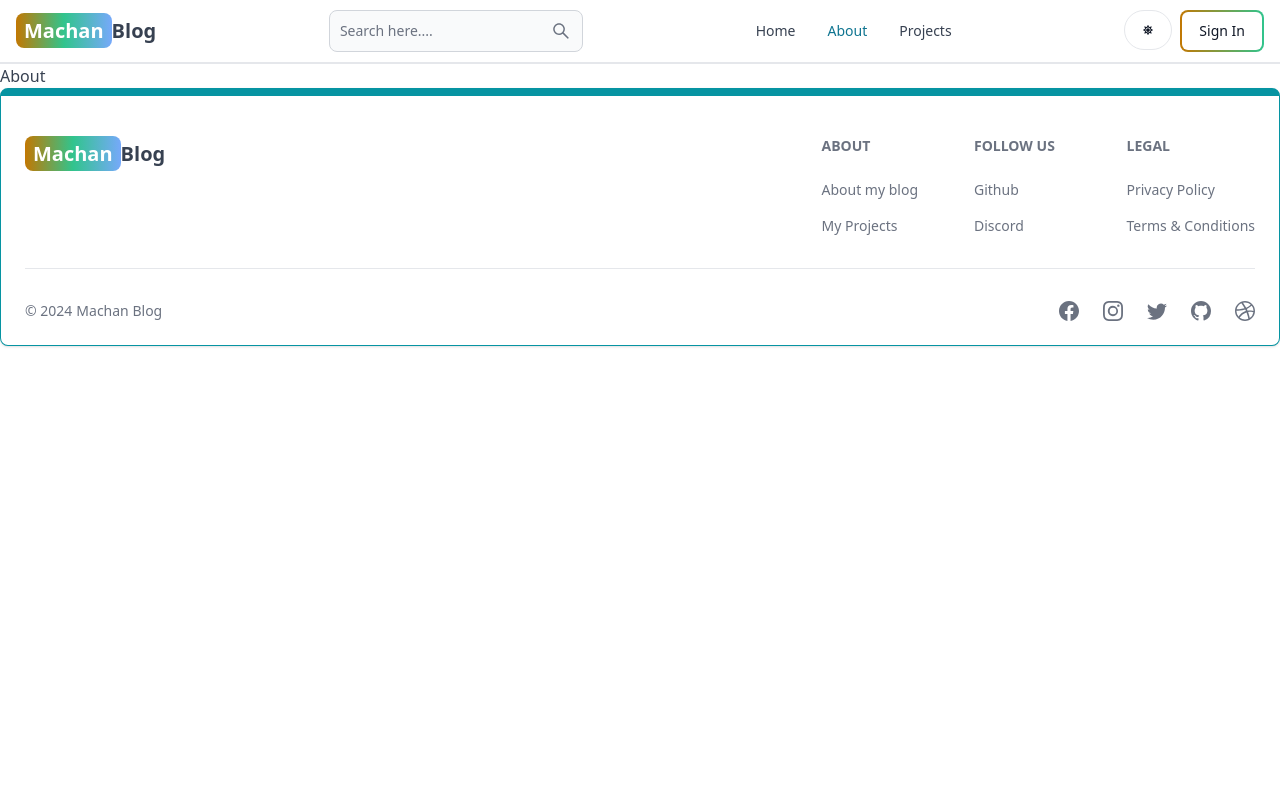
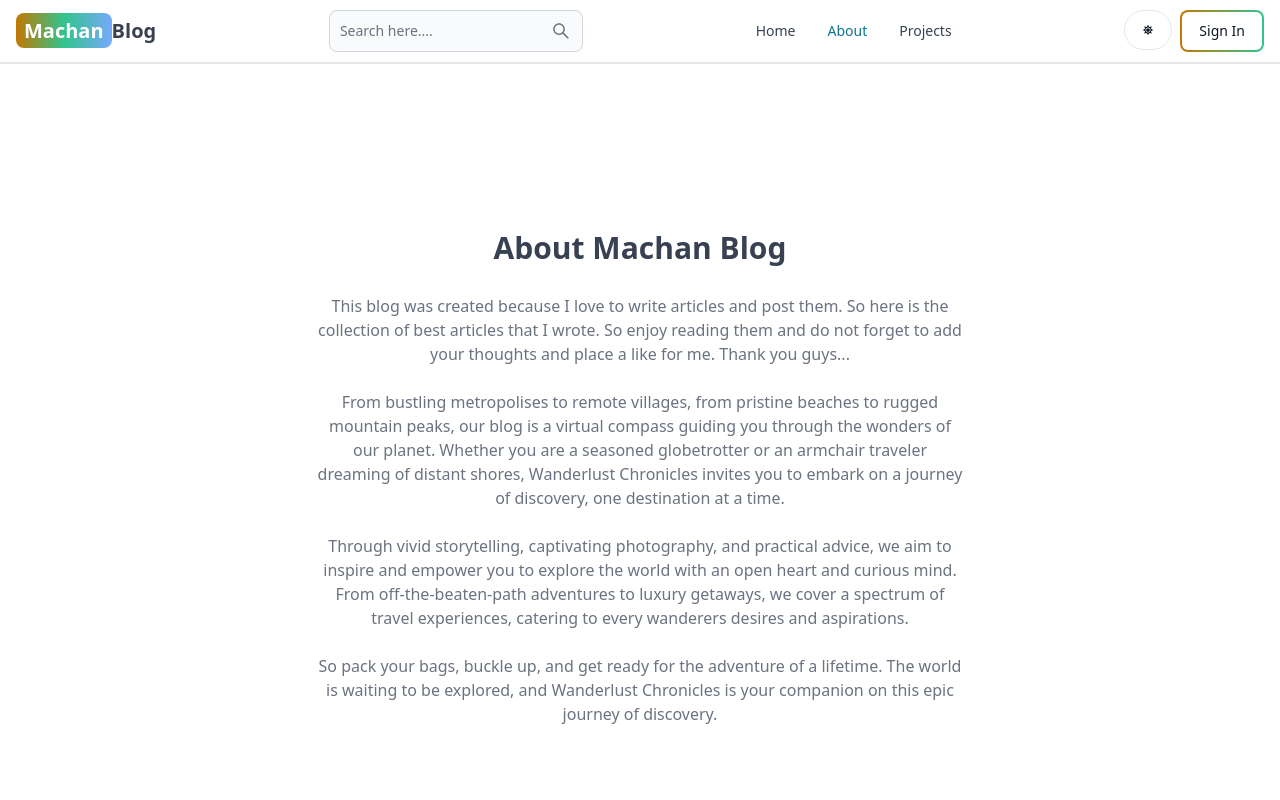
Before and after one commit to repo-son/Machan-Blog, a React (Vite) app in the folder client/: page /about in a window 1280 px wide. Shown: the top 800 px of the page. Built offline with nearby package versions, Linux system fonts and the light colour scheme; no server answers.

Commit message:
Complete about and project pages

```diff
--- a/client/src/pages/About.jsx
+++ b/client/src/pages/About.jsx
@@ -1,5 +1,17 @@
 export default function About() {
   return (
-    <div>About</div>
+    <div className='min-h-screen flex items-center justify-center'>
+      <div className='max-w-2xl mx-auto p-3 text-center'>
+        <div>
+          <h1 className='text-3xl font font-semibold text-center my-7'>About Machan Blog</h1>
+          <div className='text-md text-gray-500 flex flex-col gap-6'>
+            <p>This blog was created because I love to write articles and post them. So here is the collection of best articles that I wrote. So enjoy reading them and do not forget to add your thoughts and place a like for me. Thank you guys...</p>
+            <p>From bustling metropolises to remote villages, from pristine beaches to rugged mountain peaks, our blog is a virtual compass guiding you through the wonders of our planet. Whether you are a seasoned globetrotter or an armchair traveler dreaming of distant shores, Wanderlust Chronicles invites you to embark on a journey of discovery, one destination at a time.</p>
+            <p>Through vivid storytelling, captivating photography, and practical advice, we aim to inspire and empower you to explore the world with an open heart and curious mind. From off-the-beaten-path adventures to luxury getaways, we cover a spectrum of travel experiences, catering to every wanderers desires and aspirations.</p>
+            <p>So pack your bags, buckle up, and get ready for the adventure of a lifetime. The world is waiting to be explored, and Wanderlust Chronicles is your companion on this epic journey of discovery.</p>
+          </div>
+        </div>
+      </div>
+    </div>
   )
 }
--- a/client/src/pages/Projects.jsx
+++ b/client/src/pages/Projects.jsx
@@ -1,5 +1,11 @@
+import CallToAction from "../Components/CallToAction";
+
 export default function Projects() {
   return (
-    <div>Projects</div>
+    <div className='min-h-screen max-w-2xl mx-auto flex justify-center items-center flex-col gap-6 p-3'>
+      <h1 className='text-3xl font-semibold'>Projects</h1>
+      <p className='text-md text-gray-500'>Enjoy reading my blog articles about cooking, life style and Technology.</p>
+      <CallToAction/>
+    </div>
   )
 }
```
